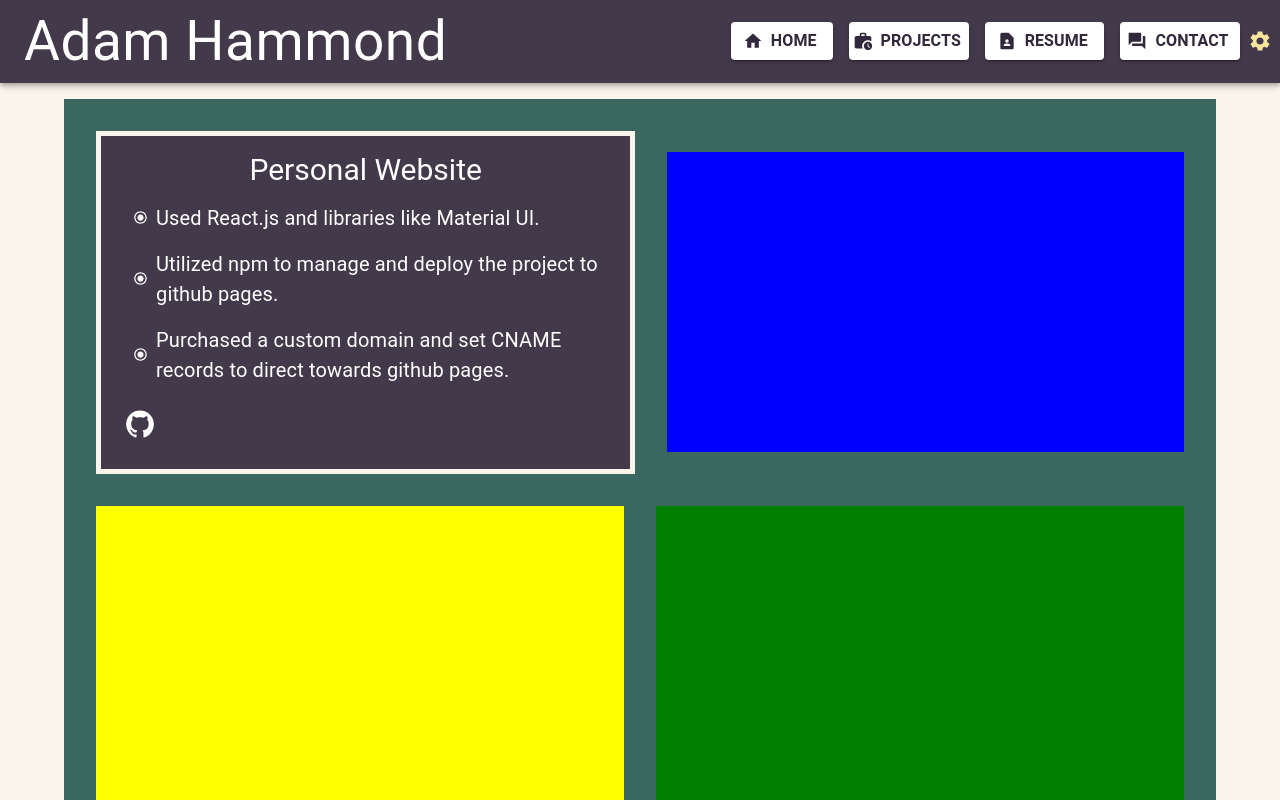
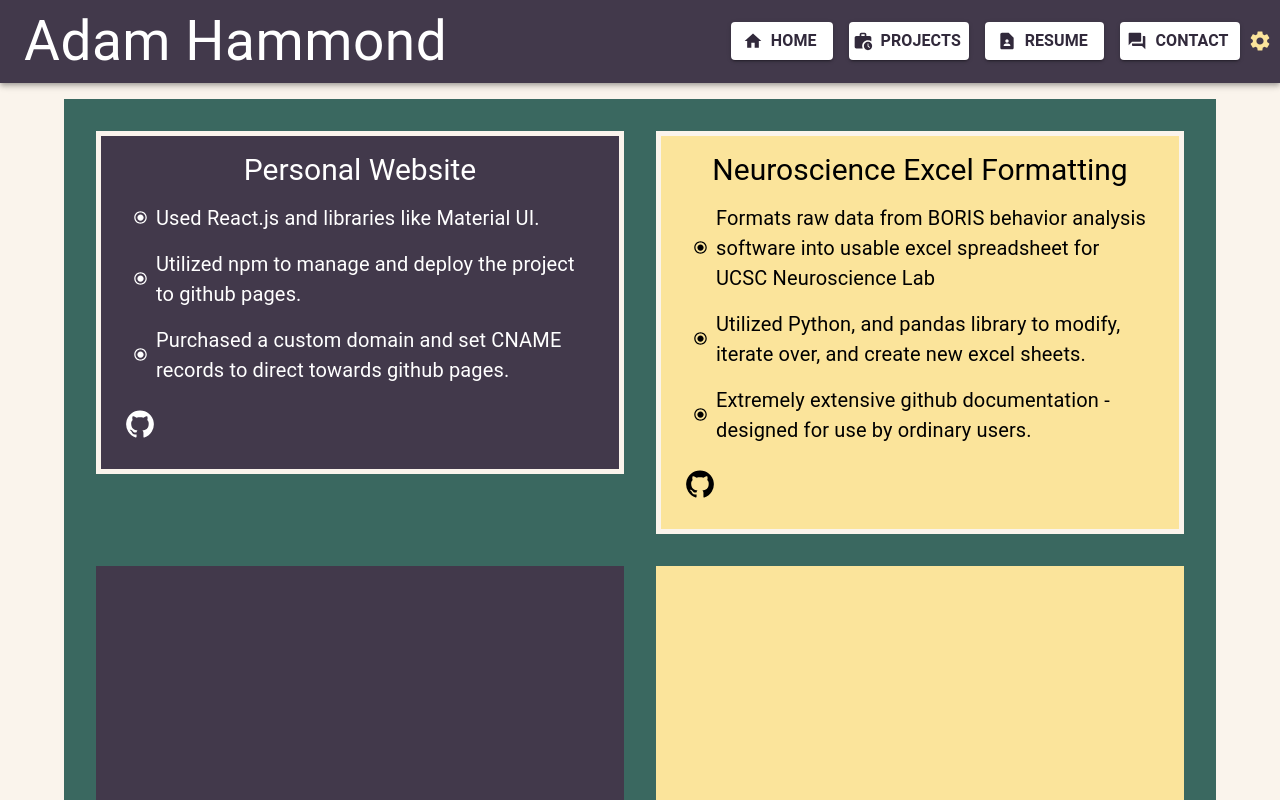
Before and after one commit to adamhammond22/React-Website, a React (Create React App) app: page /#/Projects in a window 1280 px wide. Shown: the top 800 px of the page. Built offline with nearby package versions, Linux system fonts and the light colour scheme.

Commit message:
Added  neurolab script project

```diff
--- a/src/Themes.jsx
+++ b/src/Themes.jsx
@@ -29,6 +29,12 @@
       contrastText: '#fff',
     },
     nbButtons: {
+      // bright purple
+      main: '#BB86FC',
+      // black
+      contrastText: '#1F1F1F',
+    },
+    nbButtonsALT: {
       // bright purple
       main: '#BB86FC',
       // black
@@ -135,6 +141,12 @@
       // deep purple
       contrastText: '#31293b',
     },
+    nbButtonsALT: {
+      // black
+      main: 'black',
+      // deep purple
+      contrastText: '#31293b',
+    },
     nbhighlight: {
       // highlight colors for settings & collapsenb
       // yellow
--- a/src/routes/Projects.jsx
+++ b/src/routes/Projects.jsx
@@ -20,10 +20,10 @@
           sx = {{height: 'auto', width: `calc(90%)`,
             mt: 2, mb: 2, p: 2, flexDirection: 'column', alignItems: 'center'}} >
           {/* projects line 1*/}
-          <Box sx = {{display: 'flex', alignItems: 'center',
+          <Box sx = {{display: 'flex', alignItems: {xs: 'center', md: 'start'},
             justifyContent: 'center',
             flexDirection: {xs: 'column', md: 'row'}}}>
-            {/* project 1*/}
+            {/* Personal Website*/}
             <Box backgroundColor = 'primary.main' color = 'primary.contrastText' alignItems = 'center'
               sx = {{width: `100%`, m: 2, p: 2, border: 5, borderColor: 'secondary.main'}}>
             <Typography variant = 'h3' align = 'center'>Personal Website</Typography>
@@ -48,19 +48,41 @@
               </MUILink>
             </IconButton>
             </Box>
-            {/* project 2*/}
-            <Box backgroundColor = 'blue'
-              sx = {{height: 300, width: `100%`, m: 2}}/>
+            {/* Neuroscience Lab*/}
+            <Box backgroundColor = 'tertiary.main' color = 'tertiary.contrastText' alignItems = 'center'
+              sx = {{width: `100%`, m: 2, p: 2, border: 5, borderColor: 'secondary.main'}}>
+            <Typography variant = 'h3' align = 'center'>Neuroscience Excel Formatting</Typography>
+            <List>
+              <ListItem>
+                <RadioButtonCheckedIcon sx = {{mr: 1, height: 15, width: 15}}/>
+                <Typography variant = 'p3'>Formats raw data from BORIS behavior analysis software into usable excel spreadsheet for UCSC Neuroscience Lab</Typography>
+              </ListItem>
+              <ListItem>
+                <RadioButtonCheckedIcon sx = {{mr: 1, height: 15, width: 15}}/>
+                <Typography variant = 'p3'> Utilized Python, and pandas library to modify, iterate over, and create new excel sheets.</Typography>
+              </ListItem>
+              <ListItem>
+                <RadioButtonCheckedIcon sx = {{mr: 1, height: 15, width: 15}}/>
+                <Typography variant = 'p3'> Extremely extensive github documentation - designed for use by ordinary users.</Typography>
+              </ListItem>
+            </List>
+            <IconButton>
+              <MUILink href= "https://github.com/adamhammond22/Neurolab_Scripts" target="_blank">
+                <GitHubIcon color = 'nbButtonsALT'
+                  sx = {{height: 30, width: 30}}/>
+              </MUILink>
+            </IconButton>
+            </Box>
           </Box>
           {/* projects line 2*/}
           <Box sx = {{display: 'flex', alignItems: 'center',
             justifyContent: 'center',
             flexDirection: {xs: 'column', md: 'row'}}}>
             {/* project 3*/}
-            <Box backgroundColor = 'yellow'
+            <Box backgroundColor = 'primary.main' color = 'primary.contrastText'
               sx = {{height: 300, width: `100%`, m: 2}}/>
             {/* project 4*/}
-            <Box backgroundColor = 'green'
+            <Box backgroundColor = 'tertiary.main' color = 'tertiary.contrastText'
               sx = {{height: 300, width: `100%`, m: 2}}/>
           </Box>
         </Box>
```
